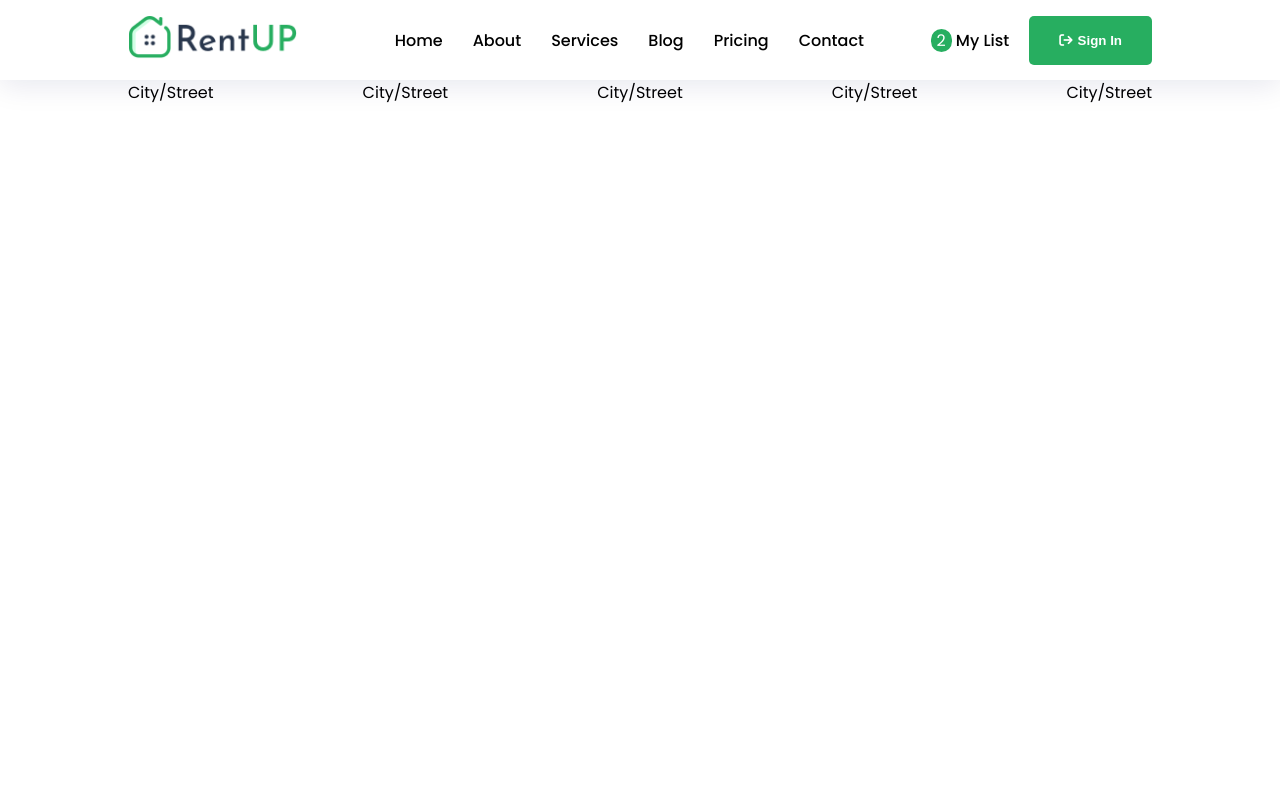
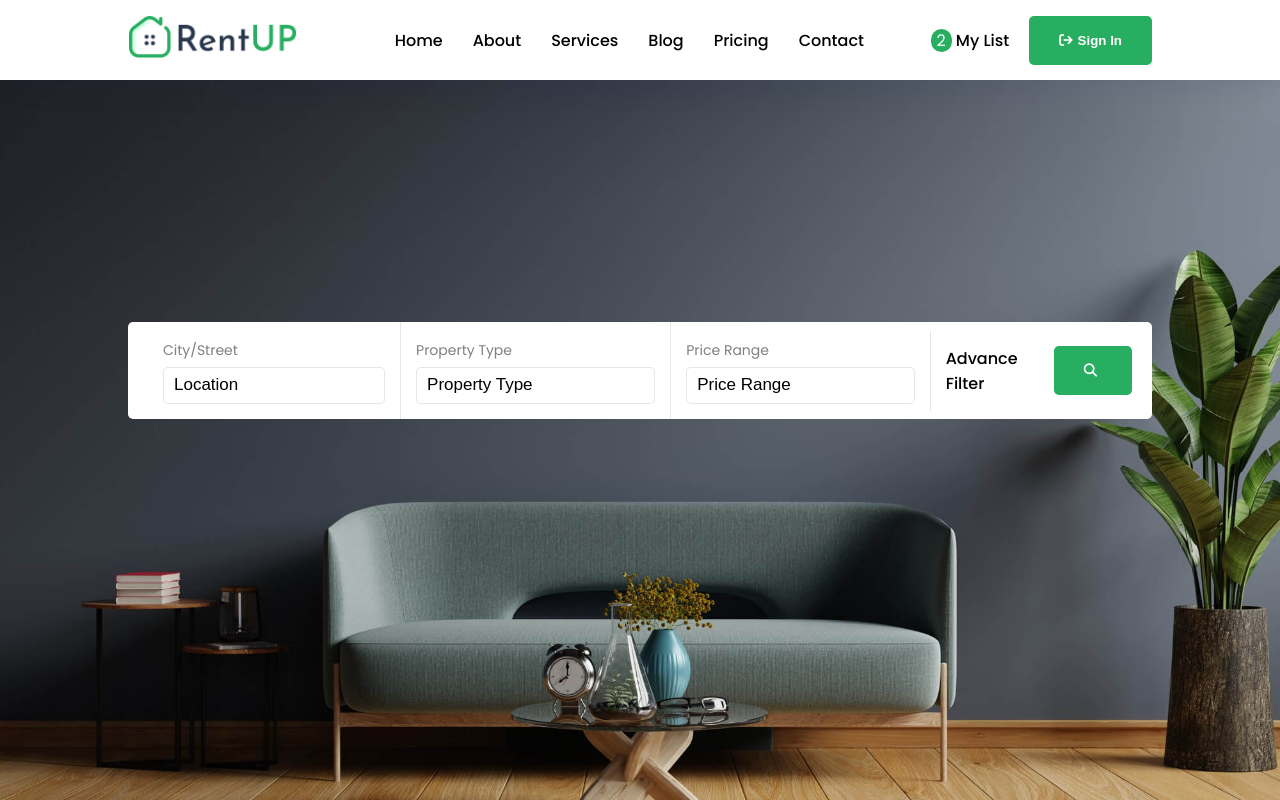
Before and after one commit to batuhansalkim/house-rental-website, a React (Create React App) app: page / in a window 1280 px wide. Built offline with nearby package versions, Linux system fonts and the light colour scheme.

Commit message:
hero kısmı tamamlandı

```diff
--- a/src/components/home/Home.jsx
+++ b/src/components/home/Home.jsx
@@ -5,7 +5,6 @@
   return (
     <>
       <Hero/>
-
     </>
   )
 }
--- a/src/components/home/hero/Hero.jsx
+++ b/src/components/home/hero/Hero.jsx
@@ -7,11 +7,27 @@
       <section className='hero'>
         <div className="container">
           <form action="" className='flex'>
-            <div className="box"><span>City/Street</span></div>
-            <div className="box"><span>City/Street</span></div>
-            <div className="box"><span>City/Street</span></div>
-            <div className="box"><span>City/Street</span></div>
-            <div className="box"><span>City/Street</span></div>
+            <div className="box">
+              <span>City/Street</span>
+              <input type="text" placeholder='Location' />
+            </div>
+
+            <div className="box">
+              <span>Property Type</span>
+              <input type="text" placeholder='Property Type' />
+            </div>
+
+            <div className="box">
+              <span>Price Range</span>
+              <input type="text" placeholder='Price Range' />
+            </div>
+
+            <div className="box">
+              <h4>Advance Filter</h4>
+            </div>
+            <button className='btn1'>
+              <i className='fa fa-search'></i>
+            </button>
           </form>
         </div>
       </section>
--- a/src/components/home/hero/hero.css
+++ b/src/components/home/hero/hero.css
@@ -0,0 +1,42 @@
+.hero{
+    background-image: url("../../../../public/images/banner.png");
+    background-repeat: no-repeat;
+    background-position: center;
+    background-size: cover;
+    height: 90vh;
+    width: 100%;
+}
+.hero .container{
+    padding-top: 15%;
+}
+form{
+    background-color: #fff;
+    border-radius: 5px;
+    margin-top: 50px;
+    padding: 0 20px;
+}
+form input{
+    padding: 10px;
+    width: 100%;
+    border: 1px solid rgba(128, 128, 128, 0.2);
+    margin-top: 5px;
+    border-radius: 5px;
+}
+form span{
+    font-size: 14px;
+    color: grey ;
+}
+input::placeholder{
+    font-size: 17px;
+    color: black;
+}
+form .box{
+    padding: 15px;
+    border-left: 1px solid rgba(128, 128, 128, 0.2);
+}
+form .box:nth-child(1){
+    border-left: none;
+}
+form h4 {
+  font-weight: 500;
+}
```
Also changed, not shown: src/components/common/header/Heading.jsx (added, +7 -0 lines).
